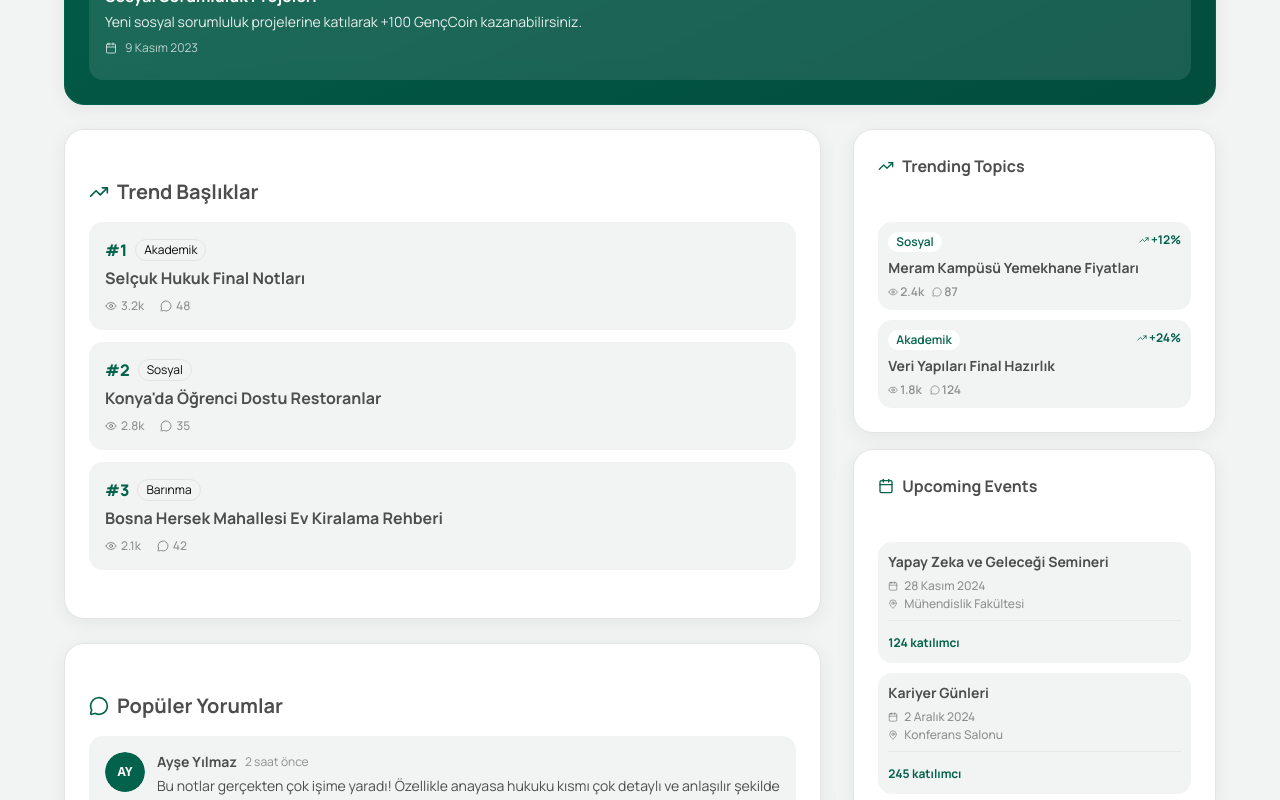
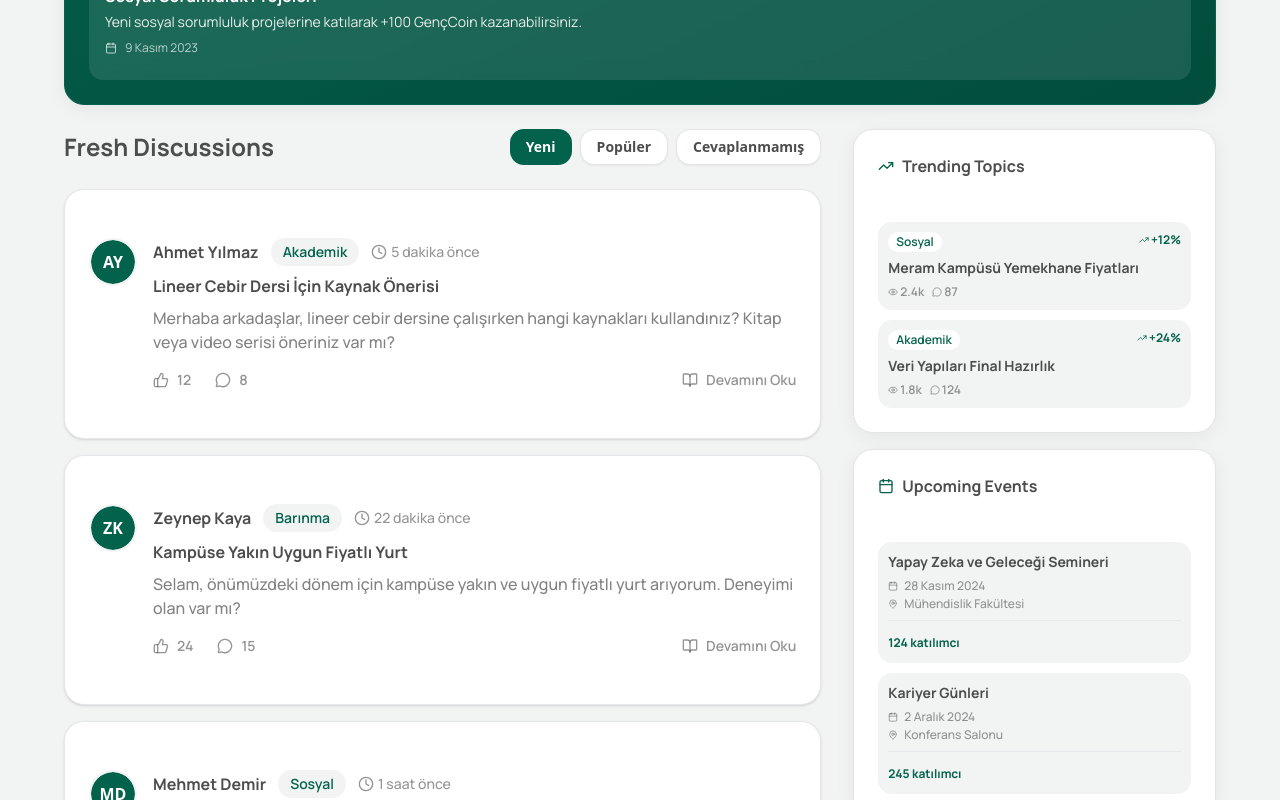
Before and after one commit to dogancanyildiz/wikonya, a Next.js app in the folder frontend/: page / in a window 1280 px wide. Shown: the part 1080-1880 px from the top of the page. Built offline with nearby package versions, Linux system fonts and the light colour scheme; no server answers.

Commit message:
refactor(layout): remove TrendingTopics from home page and reorder components

```diff
--- a/frontend/app/page.tsx
+++ b/frontend/app/page.tsx
@@ -1,7 +1,6 @@
 import { Hero } from "@/components/layout/hero"
 import { DiscussionFeed } from "@/components/features/home/discussion-feed"
 import { Sidebar } from "@/components/layout/sidebar"
-import { TrendingTopics } from "@/components/features/home/trending-topics"
 import { PopularComments } from "@/components/features/home/popular-comments"
 import { KBBAnnouncements } from "@/components/features/home/kbb-announcements"
 
@@ -18,14 +17,15 @@ export default function Home() {
 
         <div className="grid grid-cols-1 lg:grid-cols-12 gap-4 sm:gap-6 lg:gap-8 mt-4 sm:mt-6 pb-16 md:pb-20">
           <div className="lg:col-span-8 space-y-4 sm:space-y-6">
-            {/* Trending Topics */}
-            <TrendingTopics />
 
-            {/* Popular Comments */}
-            <PopularComments />
+
 
             {/* Discussion Feed */}
             <DiscussionFeed />
+
+           {/* Popular Comments */}
+           <PopularComments />
+
           </div>
           <div className="hidden lg:block lg:col-span-4">
             <Sidebar />
```
